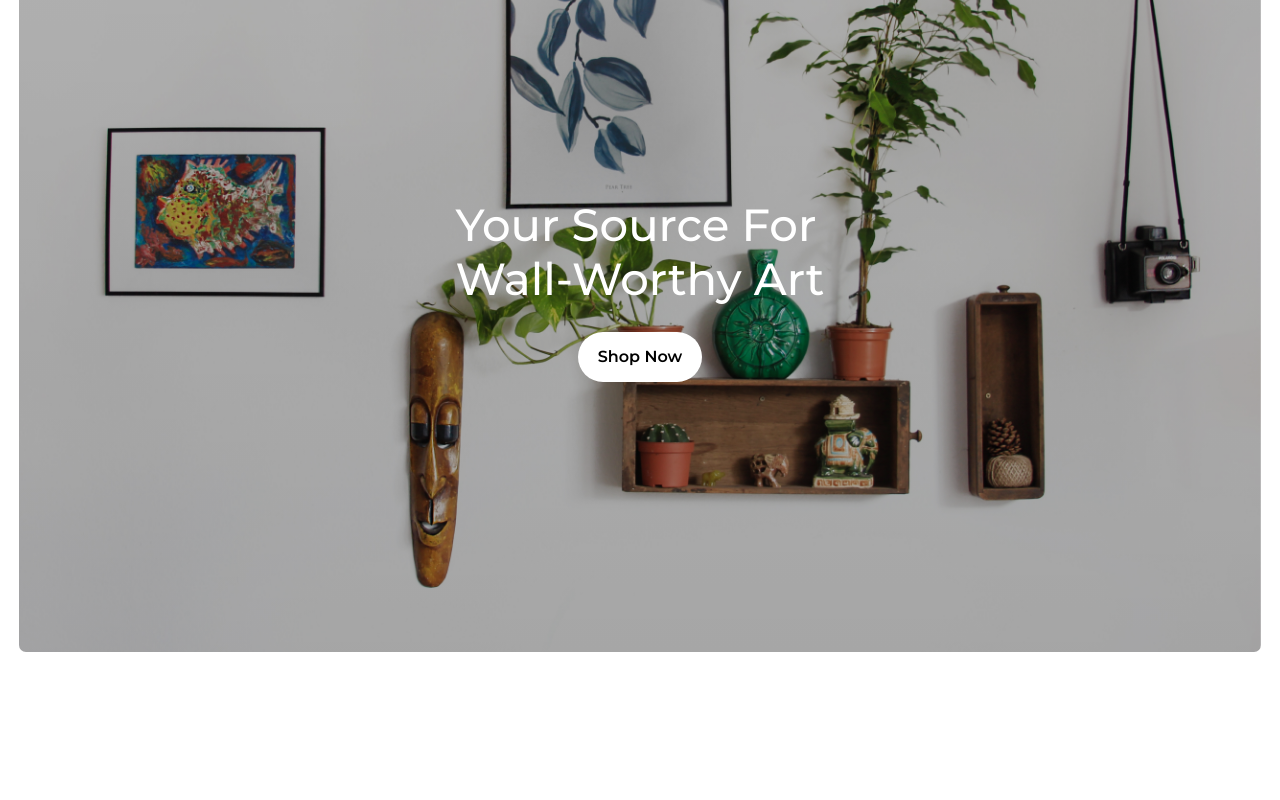
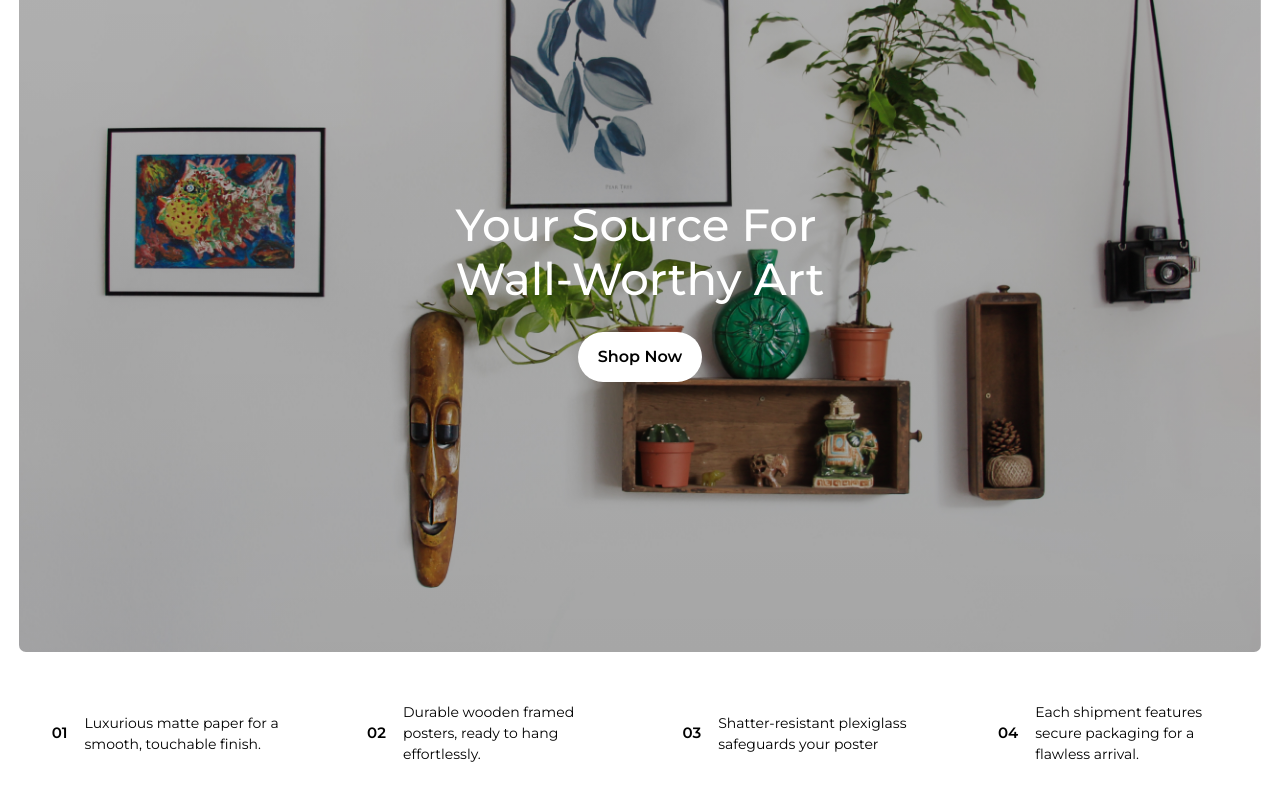
Before and after one commit to LuzIreneSeedTech/art-print-ecommerce, a React (Create React App) app: page / in a window 1280 px wide. Shown: the part 208-1008 px from the top of the page. Before the commit the page ends 860 px from the top, so only its background shows below. Built offline with nearby package versions, Linux system fonts and the light colour scheme.

Commit message:
sub banner component done

```diff
--- a/src/App.js
+++ b/src/App.js
@@ -8,6 +8,7 @@ import ShopPage from "./pages/ShopPage";
 import CheckoutPage from "./pages/CheckoutPage";
 
 function App() {
+  //navigation start
   const [currentPath, setCurrentPath] = useState(window.location.pathname);
 
   useEffect(() => {
@@ -26,6 +27,7 @@ function App() {
     window.history.pushState({}, "", to);
     setCurrentPath(to);
   };
+  //navigation end
 
   return (
     <div>
--- /dev/null
+++ b/src/components/SubBanner.js
@@ -0,0 +1,14 @@
+function SubBanner({ data }) {
+  const renderedData = data.map((subject, index) => {
+    return (
+      <div className="sub-banner-content" key={index}>
+        <div className="content-item">{"0" + (index + 1)}</div>
+        <div className="content">{subject.content}</div>
+      </div>
+    );
+  });
+
+  return <div className="sub-banner">{renderedData}</div>;
+}
+
+export default SubBanner;
--- a/src/pages/HomePage.js
+++ b/src/pages/HomePage.js
@@ -1,5 +1,6 @@
 import Banner from "../components/Banner";
 import Button from "../components/Button";
+import SubBanner from "../components/SubBanner";
 
 function HomePage() {
   const bannerContent = {
@@ -10,16 +11,34 @@ function HomePage() {
       </div>
     ),
     buttonLabel: "shop now",
+    SubBannerContent: [
+      {
+        content: "Luxurious matte paper for a smooth, touchable finish.",
+      },
+      {
+        content: "Durable wooden framed posters, ready to hang effortlessly.",
+      },
+      {
+        content: "Shatter-resistant plexiglass safeguards your poster",
+      },
+      {
+        content:
+          "Each shipment features secure packaging for a flawless arrival.",
+      },
+    ],
   };
 
   return (
     <>
       <Banner landingBanner>
         {bannerContent.content}
+
         <Button button1 className="landing-button">
           {bannerContent.buttonLabel}
         </Button>
       </Banner>
+
+      <SubBanner data={bannerContent.SubBannerContent}></SubBanner>
     </>
   );
 }
--- a/src/styles/_main.scss
+++ b/src/styles/_main.scss
@@ -32,7 +32,6 @@
     color: $main-color;
     text-transform: capitalize;
 
-    height: 100vh;
     width: 97vw;
     margin: auto;
     border-radius: 7px;
@@ -53,6 +52,7 @@
     }
 
     position: relative;
+    height: 100vh;
 }
 
 // button
@@ -79,3 +79,24 @@
     position: absolute;
     top: 60%;
 }
+
+.sub-banner {
+    @include flex-center;
+    gap: 85px;
+    padding: 50px 0;
+
+    .sub-banner-content {
+        @include flex-center;
+        gap: 17px;
+        width: 18%;
+
+        .content-item {
+            font-size: 15px;
+            font-weight: 600;
+        }
+
+        .content {
+            font-size: 14px;
+        }
+    }
+}
--- a/src/styles/style.css
+++ b/src/styles/style.css
@@ -32,7 +32,6 @@
   font-weight: 500;
   color: #fff;
   text-transform: capitalize;
-  height: 100vh;
   width: 97vw;
   margin: auto;
   border-radius: 7px;
@@ -47,6 +46,7 @@
   background-size: cover;
   background-position: center;
   position: relative;
+  height: 100vh;
 }
 .landing-background div {
   line-height: 1.2;
@@ -86,4 +86,26 @@
 .landing-button {
   position: absolute;
   top: 60%;
+}
+
+.sub-banner {
+  display: flex;
+  align-items: center;
+  justify-content: center;
+  gap: 85px;
+  padding: 50px 0;
+}
+.sub-banner .sub-banner-content {
+  display: flex;
+  align-items: center;
+  justify-content: center;
+  gap: 17px;
+  width: 18%;
+}
+.sub-banner .sub-banner-content .content-item {
+  font-size: 15px;
+  font-weight: 600;
+}
+.sub-banner .sub-banner-content .content {
+  font-size: 14px;
 }/*# sourceMappingURL=style.css.map */
```
Also changed, not shown: 1 other file (tests, documents, lock files or other folders).
